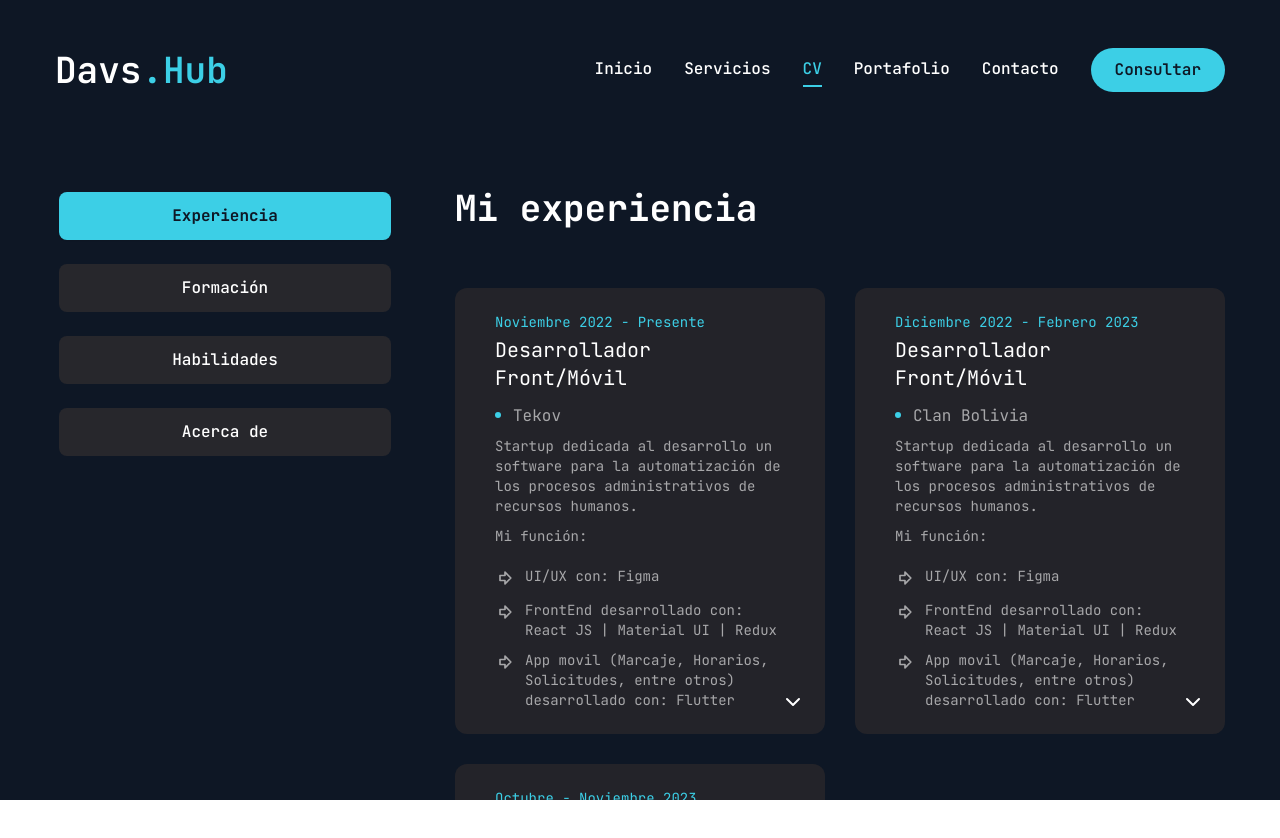
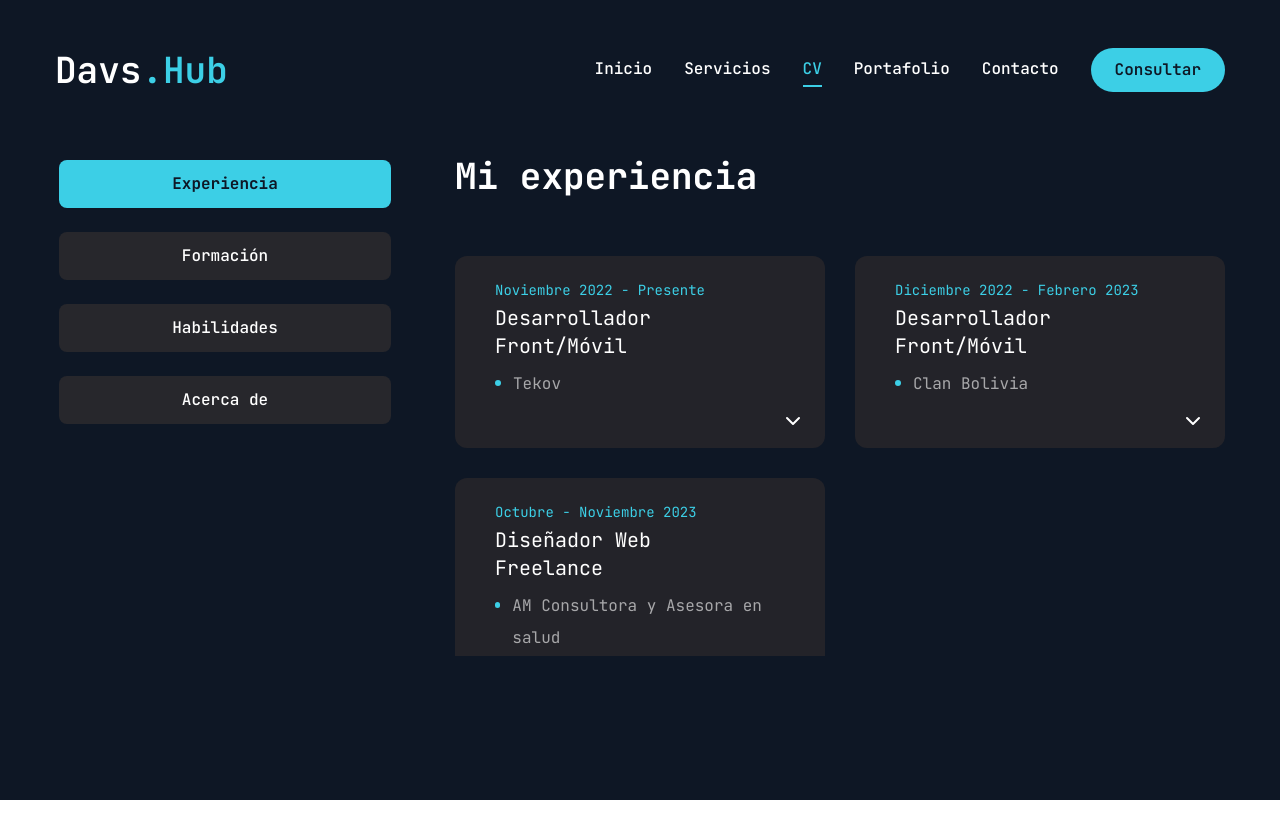
Before and after one commit to dav24github/Ultimate-Portfolio, a Next.js app: page /resume in a window 1280 px wide. Shown: the top 838 px of the page. After the commit the page ends 800 px from the top, so only its background shows below. Built offline with nearby package versions, Linux system fonts and the light colour scheme.

Commit message:
update commit

```diff
--- a/app/resume/page.jsx
+++ b/app/resume/page.jsx
@@ -10,7 +10,6 @@ import {
   FaAngular,
 } from "react-icons/fa";
 import { SiNextdotjs, SiFlutter, SiKotlin } from "react-icons/si";
-import classes from "./page.module.scss";
 
 // about data
 const about = {
@@ -57,20 +56,27 @@ const experience = {
   items: [
     {
       company: "Tekov",
+      description:
+        "Startup dedicada al desarrollo un software para la automatización de los procesos administrativos de recursos humanos.",
       position: "Desarrollador Front/Móvil",
       duration: "Noviembre 2022 - Presente",
-      job: {},
-    },
-    {
-      company: "Clan Bolivia",
-      position: "Desarrollador Front/Móvil",
-      duration: "Diciembre 2022 - Febrero 2023",
-      job: {},
+      job: [
+        "UI/UX con: Figma",
+        "FrontEnd desarrollado con: React JS | Material UI | Redux",
+        "App Móvil (Marcaje, Horarios, Solicitudes, entre otros) desarrollado con: Flutter",
+      ],
     },
     {
       company: "AM Consultora y Asesora en salud",
       position: "Diseñador Web Freelance",
       duration: "Octubre - Noviembre 2023",
+    },
+    {
+      company: "Clan Bolivia",
+      description: "---",
+      position: "Desarrollador Front/Móvil",
+      duration: "Diciembre 2022 - Febrero 2023",
+      job: [],
     },
   ],
 };
@@ -154,19 +160,50 @@ import {
 
 import { ScrollArea } from "@/components/ui/scroll-area";
 import { motion } from "framer-motion";
-import {
-  ArrowDown,
-  ArrowRight,
-  ChevronDown,
-  ChevronRight,
-  ChevronRightCircle,
-  LucideArrowBigRight,
-  MoveRight,
-} from "lucide-react";
-import { cn } from "@/lib/utils";
-import { FaRightFromBracket, FaRightLong } from "react-icons/fa6";
+import { useState } from "react";
+import Experience from "@/components/Experience";
 
 const Resume = () => {
+  const experienceCol1 = experience.items.slice(
+    0,
+    Math.round(experience.items.length / 2)
+  );
+  const experienceCol2 = experience.items.slice(
+    Math.round(experience.items.length / 2),
+    experience.length
+  );
+  const [experienceOpensCol1, setExperienceOpensCol1] = useState(
+    Array.from(
+      {
+        length: experienceCol1.length,
+      },
+      () => false
+    )
+  );
+  const [experienceOpensCol2, setExperienceOpensCol2] = useState(
+    Array.from(
+      {
+        length: experienceCol2.length,
+      },
+      () => false
+    )
+  );
+
+  const handleOpenCol1 = (index) => {
+    setExperienceOpensCol1((prev) => {
+      const newData = [...prev];
+      newData[index] = !newData[index];
+      return newData;
+    });
+  };
+  const handleOpenCol2 = (index) => {
+    setExperienceOpensCol2((prev) => {
+      const newData = [...prev];
+      newData[index] = !newData[index];
+      return newData;
+    });
+  };
+
   return (
     <motion.div
       initial={{ opacity: 0 }}
@@ -174,7 +211,7 @@ const Resume = () => {
         opacity: 1,
         transition: { delay: 2.4, duration: 0.4, ease: "easeIn" },
       }}
-      className="min-h-[80vh] flex items-center justify-center py-12"
+      className="min-h-[80vh] flex items-center justify-center pb-12 xxl:py-0"
     >
       <div className="container mx-auto">
         <Tabs
@@ -197,85 +234,28 @@ const Resume = () => {
                 <p className="max-w-[600px] text-white/60 mx-auto xl:mx-0">
                   {experience.description}
                 </p>
-                <ScrollArea className="h-[70vh]">
-                  <ul className="grid grid-cols-1 lg:grid-cols-2 gap-[30px]">
-                    {experience.items.map((item, index) => {
-                      return (
-                        <li
-                          key={index}
-                          className={cn(
-                            "bg-[#232329]  py-6 px-10 rounded-xl flex flex-col justify-center items-center lg:items-start gap-1 relative",
-                            item.job && "cursor-pointer"
-                          )}
-                        >
-                          <span className="text-accent text-sm">
-                            {item.duration}
-                          </span>
-                          <h3 className="text-xl max-w-[260px] min-h-[60px] text-center lg:text-left">
-                            {item.position}
-                          </h3>
-                          <div className="flex gap-3">
-                            {/* dot */}
-                            <span className="w-[6px] h-[6px] rounded-full bg-accent mt-3"></span>
-                            <p className="text-white/60">{item.company}</p>
-                          </div>
-
-                          {item.job && (
-                            <div className={classes.job}>
-                              <p className="text-sm text-white/60">
-                                Startup dedicada al desarrollo un software para
-                                la automatización de los procesos
-                                administrativos de recursos humanos.
-                              </p>
-                              <p className="text-sm text-white/60">
-                                Mi función:
-                              </p>
-                              <div className={classes.details}>
-                                <div className={classes.detail}>
-                                  <LucideArrowBigRight
-                                    className={cn(
-                                      "text-white/60",
-                                      classes.icon
-                                    )}
-                                  />
-                                  <p className="text-sm text-white/60">
-                                    UI/UX con: Figma
-                                  </p>
-                                </div>
-                                <div className={classes.detail}>
-                                  <LucideArrowBigRight
-                                    className={cn(
-                                      "text-white/60",
-                                      classes.icon
-                                    )}
-                                  />
-                                  <p className="text-sm text-white/60">
-                                    FrontEnd desarrollado con: React JS |
-                                    Material UI | Redux
-                                  </p>
-                                </div>
-                                <div className={classes.detail}>
-                                  <LucideArrowBigRight
-                                    className={cn(
-                                      "text-white/60",
-                                      classes.icon
-                                    )}
-                                  />
-                                  <p className="text-sm text-white/60">
-                                    App movil (Marcaje, Horarios, Solicitudes,
-                                    entre otros) desarrollado con: Flutter
-                                  </p>
-                                </div>
-                              </div>
-                            </div>
-                          )}
-
-                          {item.job && (
-                            <ChevronDown className="absolute bottom-5 right-5" />
-                          )}
-                        </li>
-                      );
-                    })}
+                <ScrollArea className="h-[400px]">
+                  <ul className="flex gap-[30px]">
+                    <div className="flex-1 flex flex-col gap-[30px]">
+                      {experienceCol1.map((item, index) => (
+                        <Experience
+                          data={item}
+                          open={experienceOpensCol1[index]}
+                          id={index}
+                          handleOpen={handleOpenCol1}
+                        />
+                      ))}
+                    </div>
+                    <div className="flex-1 flex flex-col gap-[30px]">
+                      {experienceCol2.map((item, index) => (
+                        <Experience
+                          data={item}
+                          open={experienceOpensCol2[index]}
+                          id={index}
+                          handleOpen={handleOpenCol2}
+                        />
+                      ))}
+                    </div>
                   </ul>
                 </ScrollArea>
               </div>
--- a/app/services/page.jsx
+++ b/app/services/page.jsx
@@ -111,7 +111,7 @@ import Image from "next/image";
 
 const Services = () => {
   return (
-    <section className="min-h-[80vh] flex flex-col justify-center py-12">
+    <section className="min-h-[80vh] flex flex-col justify-center pb-12 xxl:py-0">
       <div className="container mx-auto">
         <motion.div
           initial={{ opacity: 0 }}
--- a/app/work/page.jsx
+++ b/app/work/page.jsx
@@ -72,7 +72,7 @@ const Work = () => {
         opacity: 1,
         transition: { delay: 2.4, duration: 0.4, ease: "easeIn" },
       }}
-      className="min-h-[80vh] flex flex-col justify-center py-12"
+      className="min-h-[80vh] flex flex-col justify-center pb-12 xxl:py-0 py-12"
     >
       <div className="container mx-auto">
         <div className="flex flex-col xl:flex-row xl:gap-[30px]">
--- /dev/null
+++ b/components/Experience.jsx
@@ -0,0 +1,52 @@
+"use client";
+
+import classes from "./Experience.module.scss";
+
+import { ChevronDown, LucideArrowBigRight } from "lucide-react";
+import { cn } from "@/lib/utils";
+
+const Experience = ({ data, open, handleOpen, id }) => {
+  return (
+    <li
+      className={cn(
+        "bg-[#232329]  py-6 px-10 rounded-xl flex flex-col justify-center items-center lg:items-start gap-1 relative",
+        data.job && "cursor-pointer pb-12",
+        classes.card
+      )}
+      onClick={() => handleOpen(id)}
+    >
+      <span className="text-accent text-sm">{data.duration}</span>
+      <h3 className="text-xl max-w-[260px] min-h-[60px] text-center lg:text-left">
+        {data.position}
+      </h3>
+      <div className="flex gap-3">
+        {/* dot */}
+        <span className="w-[6px] h-[6px] rounded-full bg-accent mt-3"></span>
+        <p className="text-white/60">{data.company}</p>
+      </div>
+
+      {data.job && open && (
+        <div className={classes.job}>
+          <p className="text-sm text-white/60">{data.description}</p>
+          <div className={classes.details}>
+            <p className="text-sm text-white/60">Mi función:</p>
+            {data.job.map((obj) => (
+              <div className={classes.detail}>
+                <LucideArrowBigRight
+                  className={cn("text-white/60", classes.icon)}
+                />
+                <p className="text-sm text-white/60">{obj}</p>
+              </div>
+            ))}
+          </div>
+        </div>
+      )}
+
+      {data.job && (
+        <ChevronDown className={cn(classes.arrow, open && classes.open)} />
+      )}
+    </li>
+  );
+};
+
+export default Experience;
--- a/app/resume/page.module.scss
+++ b/components/Experience.module.scss
@@ -1,3 +1,23 @@
+.card {
+  height: max-content !important;
+  &:hover {
+    .arrow {
+      color: #5ae9ff;
+    }
+  }
+}
+
+.arrow {
+  transition: all 0.3s;
+  position: absolute;
+  bottom: 15px;
+  right: 20px;
+}
+
+.open {
+  transform: rotate(180deg);
+}
+
 .job {
   display: flex;
   flex-direction: column;
--- a/tailwind.config.js
+++ b/tailwind.config.js
@@ -18,6 +18,7 @@ module.exports = {
       md: "768px",
       lg: "960px",
       xl: "1200px",
+      xxl: "1400px",
     },
     fontFamily: {
       primary: "var(--font-jetbrainsMono)",
```
